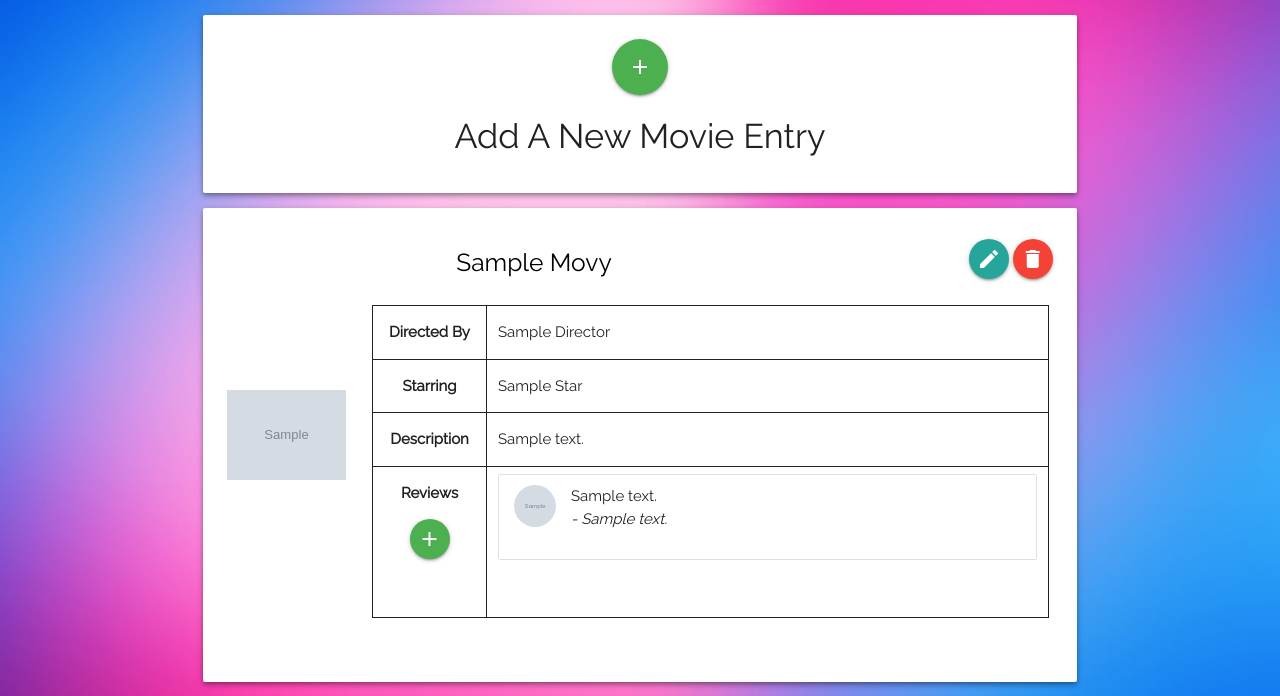
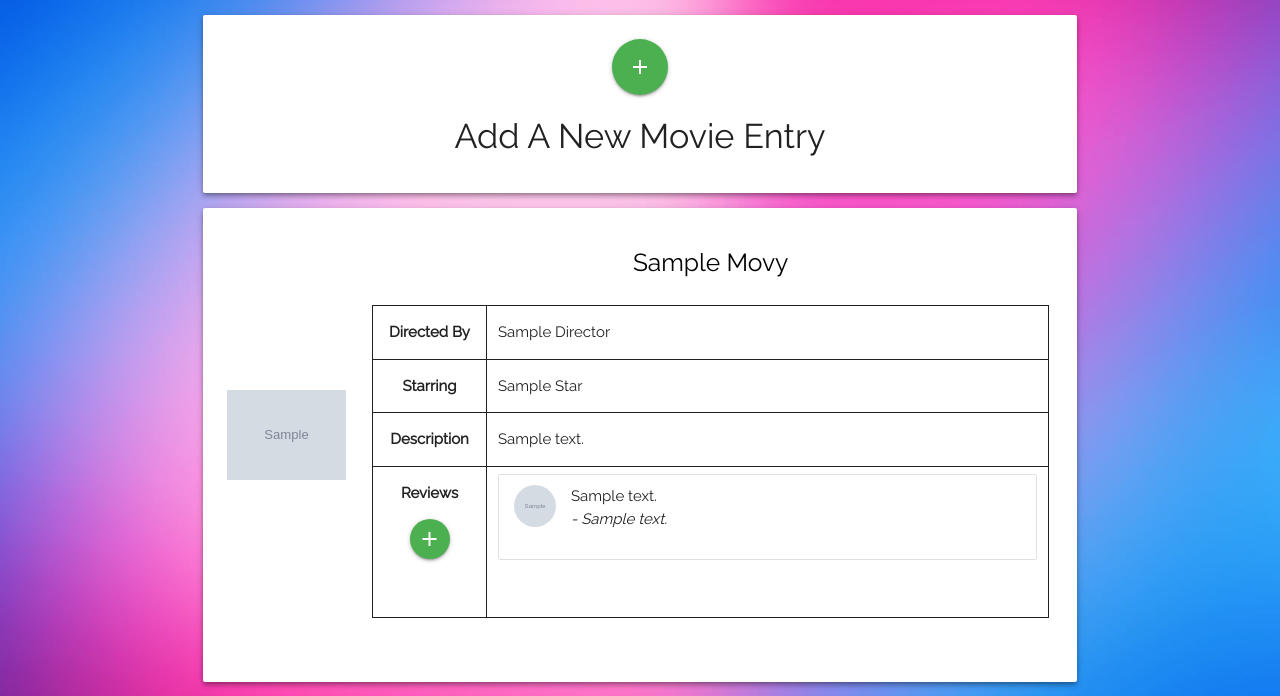
Before and after one commit to Code-Institute-Submissions/-gamefootage-moview-site_NovResub, a Flask app: page / in a window 1280 px wide. Shown: the part 889-1585 px from the top of the page. Run offline with Flask 2, Linux system fonts and the light colour scheme; the visitor is signed in with stand-in values (Sample User, id 1); grey boxes marked "Sample" are stand-in pictures; a database or web service that is not in the repository returns one stand-in record (values such as "Sample title"); parts of the project's set-up code (start-up, migrations or seed data) failed here and were passed over; some libraries are stand-ins or nearby versions.

Commit message:
Only show movie edit buttons if user submitted entry, fix chips on edit movie

```diff
--- a/main.py
+++ b/main.py
@@ -329,4 +329,4 @@ def search():
 if __name__ == "__main__":
   app.run(host=os.environ.get("IP"),
           port=int(os.environ.get("PORT")),
-          debug=False)
+          debug=True)
--- a/static/css/style.css
+++ b/static/css/style.css
@@ -3,7 +3,7 @@
 
 html {
   background: url("../images/3d-bg.jpg") no-repeat center center fixed;
-  background-color: #ea356f;
+  background-color: #a276e3;
   -webkit-background-size: cover;
   -moz-background-size: cover;
   -o-background-size: cover;
--- a/templates/movies.html
+++ b/templates/movies.html
@@ -44,9 +44,10 @@
               </div>
               <div class="col m10 s12 center-align">
                 <div class="row valign-wrapper">
-                  <div class="col s12">
+                  <div class="col s12 l0">
                     <h5 class="black-text text-darken">{{ movie.title | title }}</h5>
                   </div>
+                  {% if movie.submitted_by|string == session['user']['_id']|string %}
                     <div class="col s12 right-align">
                       <button class="btn btn-floating waves-effect waves-light" type="button" data-movie-id="{{ movie._id }}" name="edit-movie">
                         <i class="material-icons">edit</i>
@@ -57,6 +58,7 @@
                         </button>
                       </form>
                     </div>
+                  {% endif %}
                 </div>
 
                 <div class="row">
```
Also changed, not shown: static/js/edit-movie.js (+6 -4 lines). Lines whose indentation alone changed are shown as unchanged.
